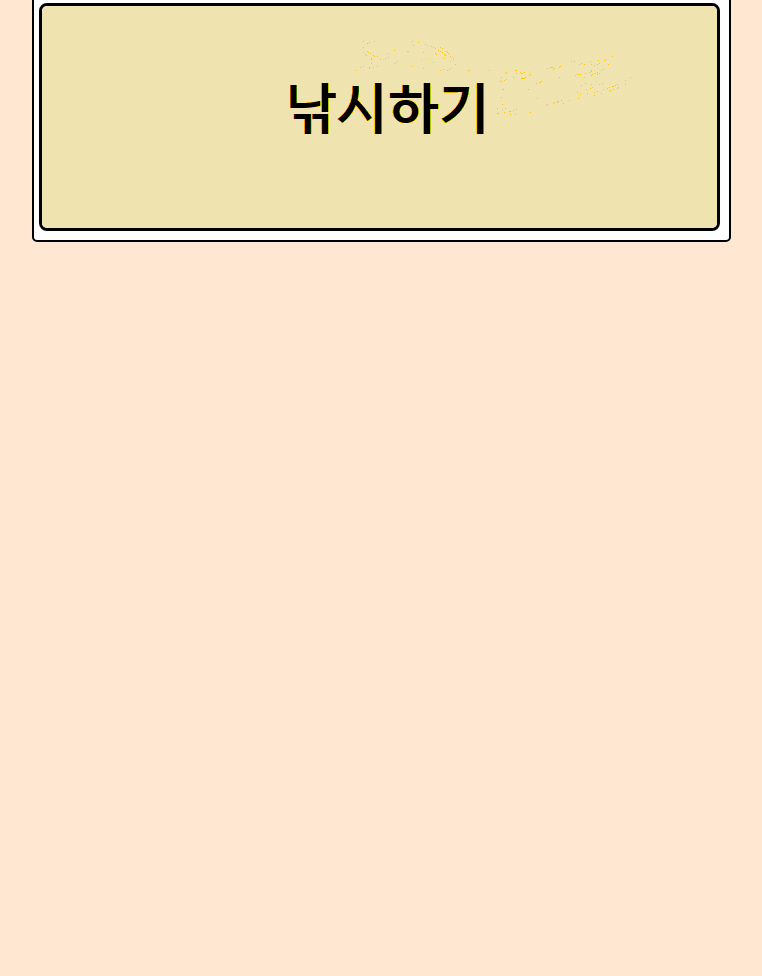
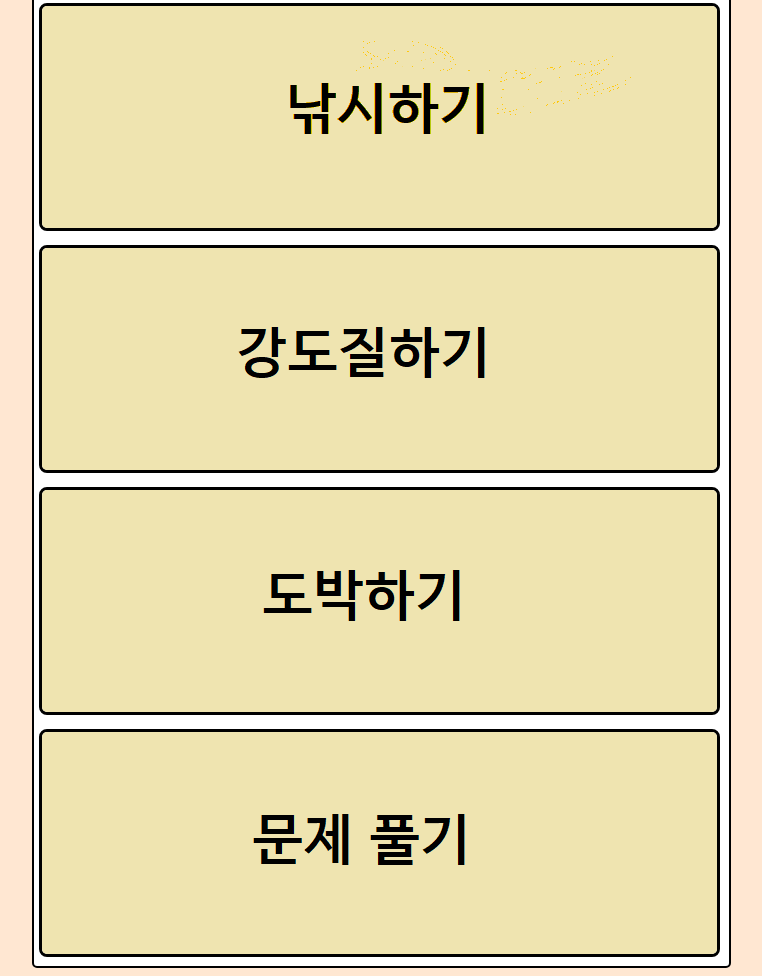
Before and after one commit to hyungin0505/-, a plain HTML site: page html/currency/currency.html in a window 1280 px wide. Shown: the part 673-1649 px from the top of the page, without its empty margins (259-1021 px from the left). Before the commit the page ends 923 px from the top, so only its background shows below. Drawn offline with Linux system fonts and the light colour scheme.

Commit message:
Add files via upload

```diff
--- a/html/currency/currency.html
+++ b/html/currency/currency.html
@@ -18,6 +18,9 @@
             <a href="basicsystem.html"><img src="../../i/basicsystem.png"></a>
             <a href="earn.html"><img src="../../i/earn.png"></a>
             <a href="fishing.html"><img src="../../i/fishing.png"></a>
+            <a href="rob.html"><img src="../../i/rob.png"></a>
+            <a href="gemble.html"><img src="../../i/gemble.png"></a>
+            <a href="quiz.html"><img src="../../i/quiz.png"></a>
         </article>
     </section>
 </body>
```
Also changed, not shown: html/currency/basicsystem.html (+1 -1 lines), html/currency/fishing.html (+1 -1 lines).
